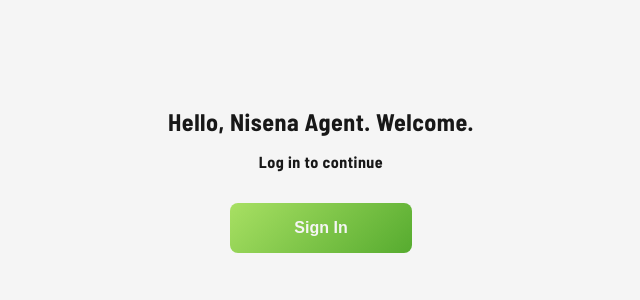
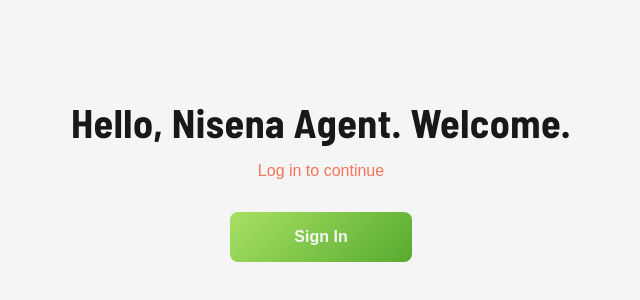
Before and after one commit to chengivan2/tripmate, a Next.js app: page / in a window 1280 px wide. Shown: the part 220-520 px from the top of the page, without its empty margins (319-959 px from the left). Built offline with nearby package versions, Linux system fonts and the light colour scheme; a web font is replaced by a local one.

Commit message:
Styled home-sub-title and home-main-title

```diff
--- a/src/app/main.css
+++ b/src/app/main.css
@@ -16,6 +16,14 @@
   align-items: center;
   gap: 1rem;
   text-align: center;
+}
+
+.home-main-title {
+  font-size: 2.5rem;
+}
+
+.home-sub-title {
+  color: hsl(10, 89%, 66%);
 }
 
 .home-sign-in-button {
--- a/src/app/page.tsx
+++ b/src/app/page.tsx
@@ -6,7 +6,7 @@ export default function Home() {
     <main className="home-main">
       <div className="home-title-container">
         <h2 className="home-main-title">Hello, Nisena Agent. Welcome.</h2>
-        <h4 className="home-sub-title">Log in to continue</h4>
+        <p className="home-sub-title">Log in to continue</p>
       </div>
 
       <div className="home-sign-in-button-container">
```
